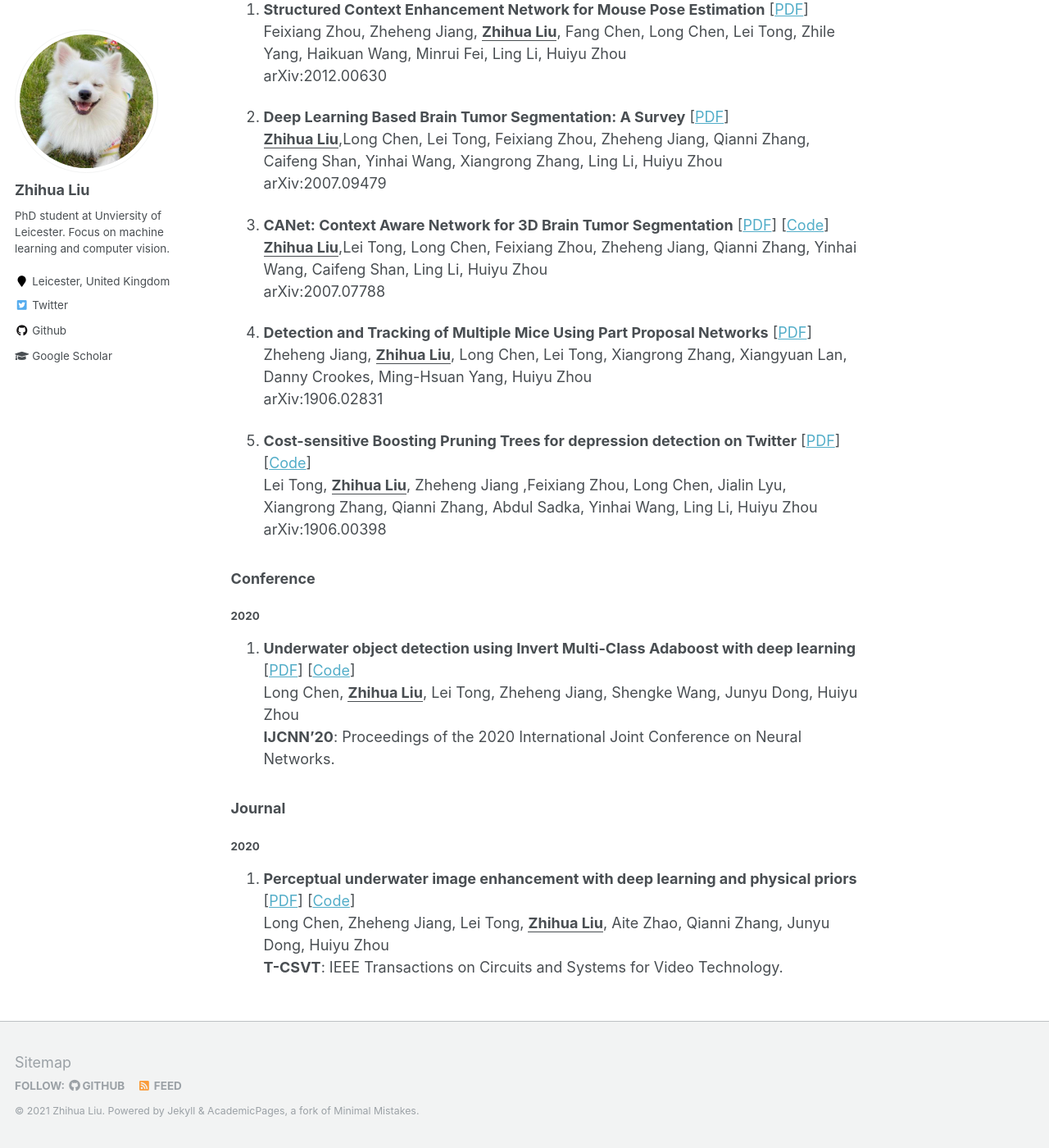
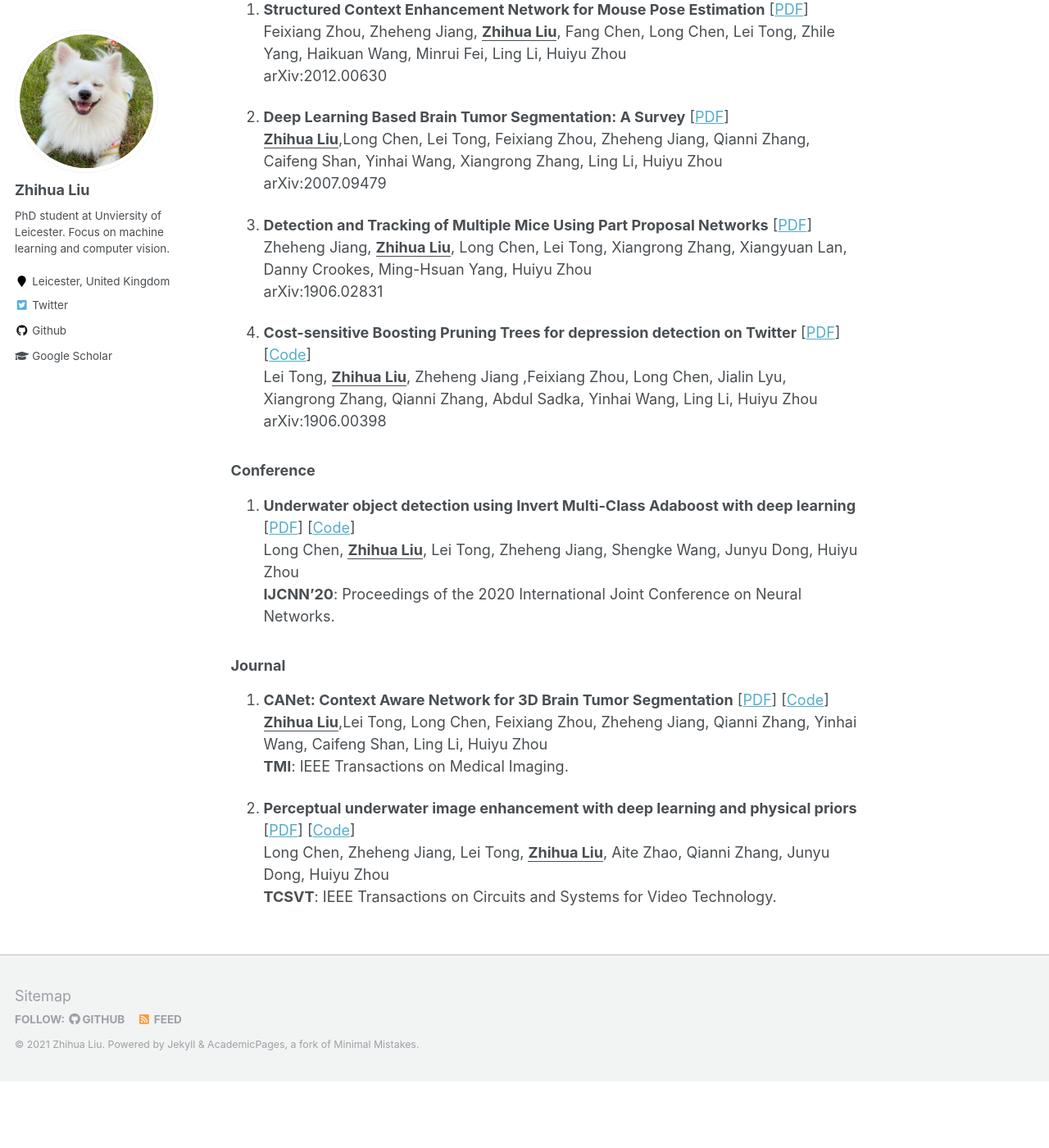
Before and after one commit to ZhihuaLiuEd/ZhihuaLiuEd.github.io, a Jekyll site: the page built from _pages/publications.md, in a window 1280 px wide and 1400 px high, scrolled down 322 px. Shown: the whole window at 82% size. Built offline with Jekyll 4.4.1, drawn with Linux system fonts in a browser that asks for light colours; after the commit the page ends 1641 px from its top, so only the background shows below that.

Commit message:
Update publications.md

```diff
--- a/_pages/publications.md
+++ b/_pages/publications.md
@@ -22,10 +22,6 @@ arXiv:2012.00630<br>
 <ins>**Zhihua Liu**</ins>,Long Chen, Lei Tong, Feixiang Zhou, Zheheng Jiang, Qianni Zhang, Caifeng Shan, Yinhai Wang, Xiangrong Zhang, Ling Li, Huiyu Zhou<br>
 arXiv:2007.09479 <br>
 
-1. **CANet: Context Aware Network for 3D Brain Tumor Segmentation** [<a href='https://arxiv.org/pdf/2007.07788.pdf'>PDF</a>] [<a href='https://github.com/ZhihuaLiuEd/canetbrats'>Code</a>]<br>
-<ins>**Zhihua Liu**</ins>,Lei Tong, Long Chen, Feixiang Zhou, Zheheng Jiang, Qianni Zhang, Yinhai Wang, Caifeng Shan, Ling Li, Huiyu Zhou<br>
-arXiv:2007.07788 <br>
-
 1. **Detection and Tracking of Multiple Mice Using Part Proposal Networks** [<a href='https://arxiv.org/pdf/1906.02831.pdf'>PDF</a>] <br>
 Zheheng Jiang, <ins>**Zhihua Liu**</ins>, Long Chen, Lei Tong, Xiangrong Zhang, Xiangyuan Lan, Danny Crookes, Ming-Hsuan Yang, Huiyu Zhou <br>
 arXiv:1906.02831 <br>
@@ -36,16 +32,16 @@ arXiv:1906.00398 <br>
 
 ### Conference
 
-#### 2020
-
 1. **Underwater object detection using Invert Multi-Class Adaboost with deep learning** [<a href='https://arxiv.org/pdf/2005.11552.pdf'>PDF</a>] [<a href='https://github.com/LongChenCV/SWIPENet'>Code</a>]<br>
 Long Chen, <ins>**Zhihua Liu**</ins>, Lei Tong, Zheheng Jiang, Shengke Wang, Junyu Dong, Huiyu Zhou<br>
 **IJCNN'20**: Proceedings of the 2020 International Joint Conference on Neural Networks.<br>
 
 ### Journal
 
-#### 2020
+1. **CANet: Context Aware Network for 3D Brain Tumor Segmentation** [<a href='https://arxiv.org/pdf/2007.07788.pdf'>PDF</a>] [<a href='https://github.com/ZhihuaLiuEd/canetbrats'>Code</a>]<br>
+<ins>**Zhihua Liu**</ins>,Lei Tong, Long Chen, Feixiang Zhou, Zheheng Jiang, Qianni Zhang, Yinhai Wang, Caifeng Shan, Ling Li, Huiyu Zhou<br>
+**TMI**: IEEE Transactions on Medical Imaging.<br>
 
 1. **Perceptual underwater image enhancement with deep learning and physical priors** [<a href='https://arxiv.org/pdf/2008.09697.pdf'>PDF</a>] [<a href='https://github.com/LongChenCV/HybridDetectionGAN'>Code</a>]<br>
 Long Chen, Zheheng Jiang, Lei Tong, <ins>**Zhihua Liu**</ins>, Aite Zhao, Qianni Zhang, Junyu Dong, Huiyu Zhou<br>
-**T-CSVT**: IEEE Transactions on Circuits and Systems for Video Technology.<br>
+**TCSVT**: IEEE Transactions on Circuits and Systems for Video Technology.<br>
```
